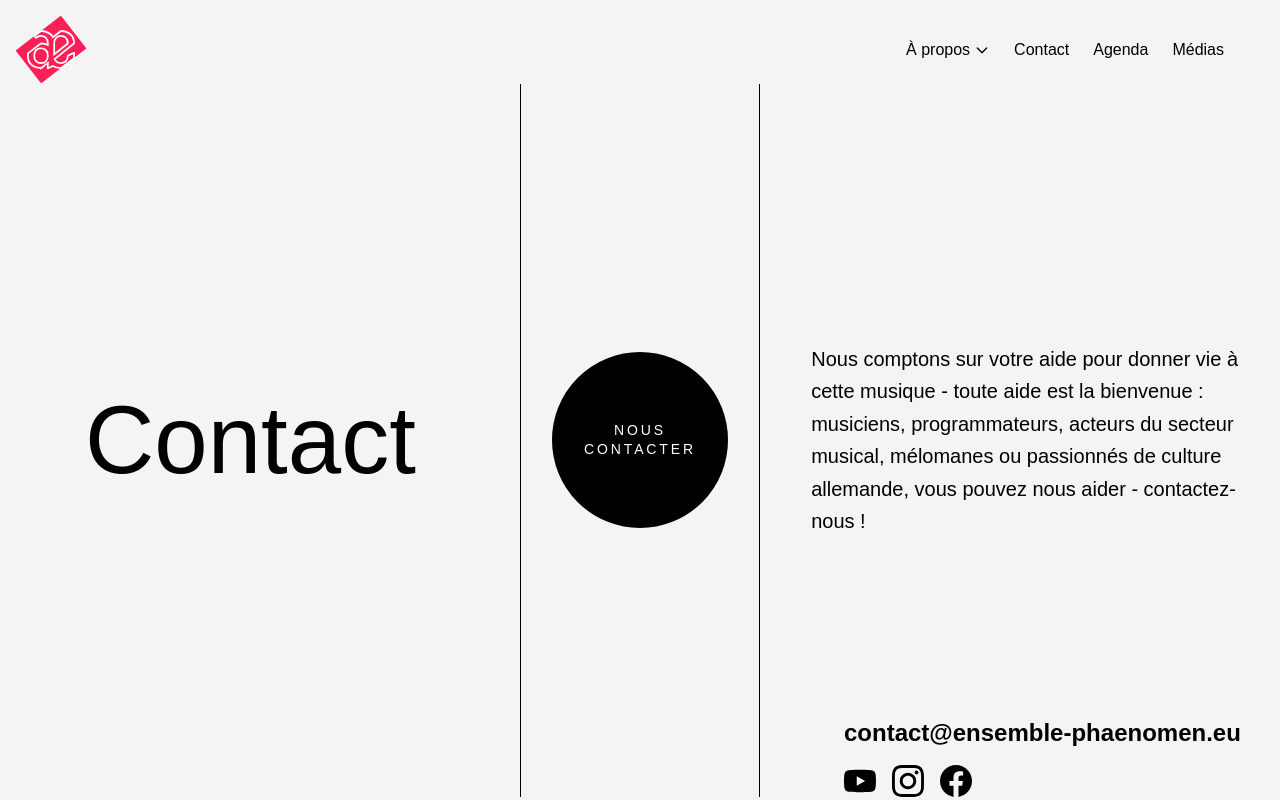
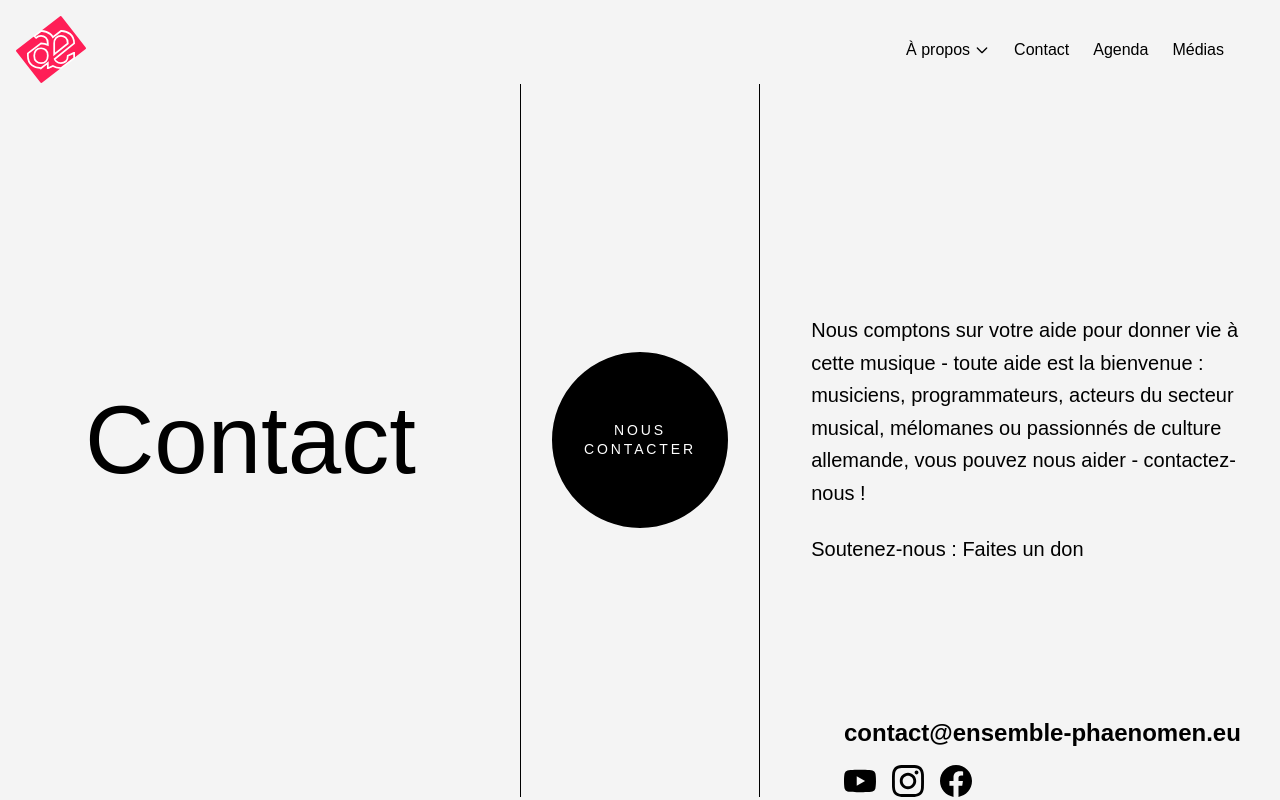
Before and after one commit to EnsemblePhaenomen/phaenomen-website, a Next.js app: page /contact in a window 1280 px wide. Shown: the top 800 px of the page. Built offline with nearby package versions, Linux system fonts and the light colour scheme; a web font is replaced by a local one.

Commit message:
Add helloAsso link to Contact page

```diff
--- a/app/Components/Sections/ContactSection/ContactSection.tsx
+++ b/app/Components/Sections/ContactSection/ContactSection.tsx
@@ -63,8 +63,19 @@ export default function ContactSection() {
                   toute aide est la bienvenue : musiciens, programmateurs,
                   acteurs du secteur musical, mélomanes ou passionnés de culture
                   allemande, vous pouvez nous aider - contactez-nous !
+                </p>{" "}
+                <br />
+                <p className="text-lg md:text-xl leading-relaxed">
+                  Soutenez-nous :{" "}
+                  <a
+                    className="hover:text-[#E42B54] transition-colors duration-300"
+                    href="https://www.helloasso.com/associations/ensemble-phaenomen/formulaires/1"
+                    target="_blank"
+                    rel="noopener noreferrer"
+                  >
+                    Faites un don
+                  </a>{" "}
                 </p>
-
                 <div className="xl:absolute xl:bottom-0 xl:left-21 space-y-4">
                   <a
                     href="mailto:contact@ensemble-phaenomen.eu"
```
